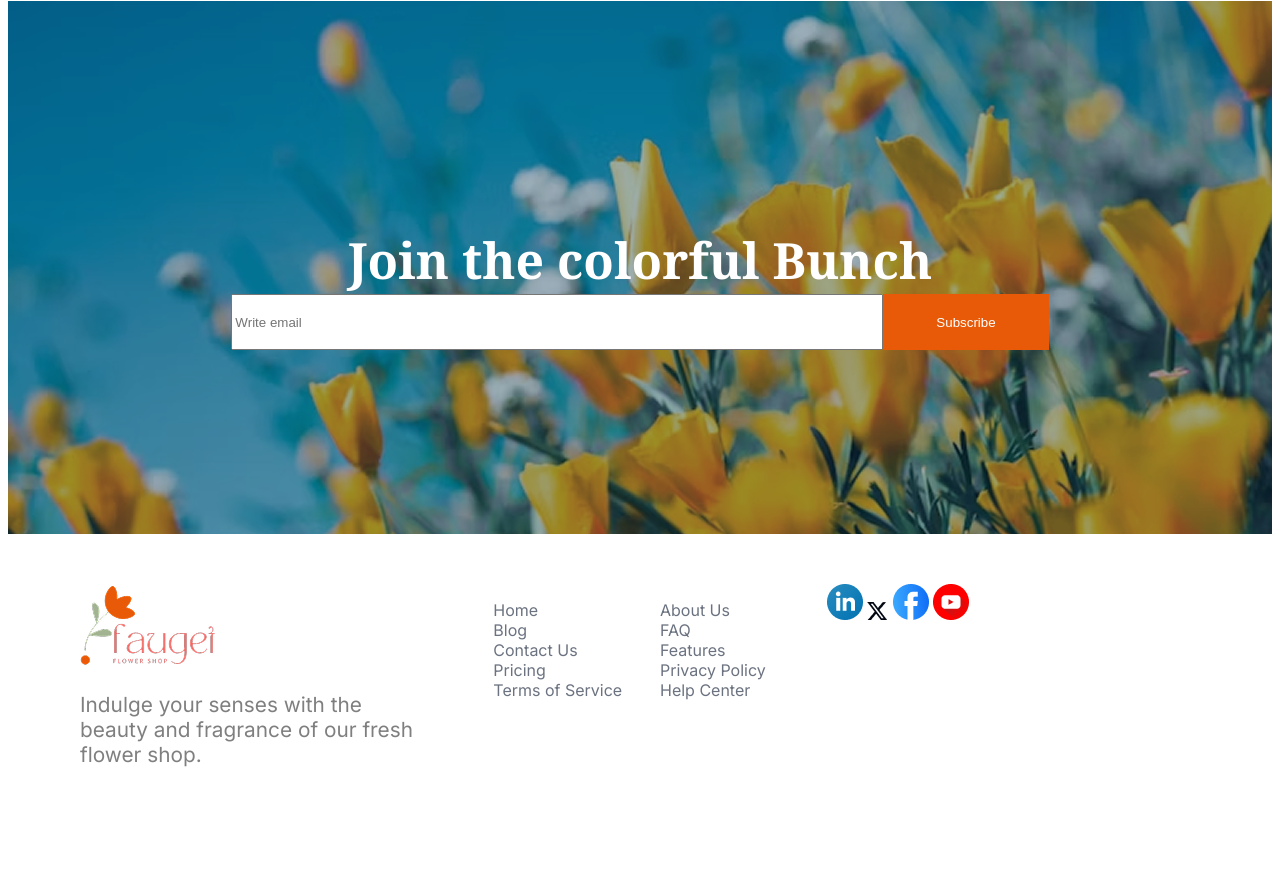
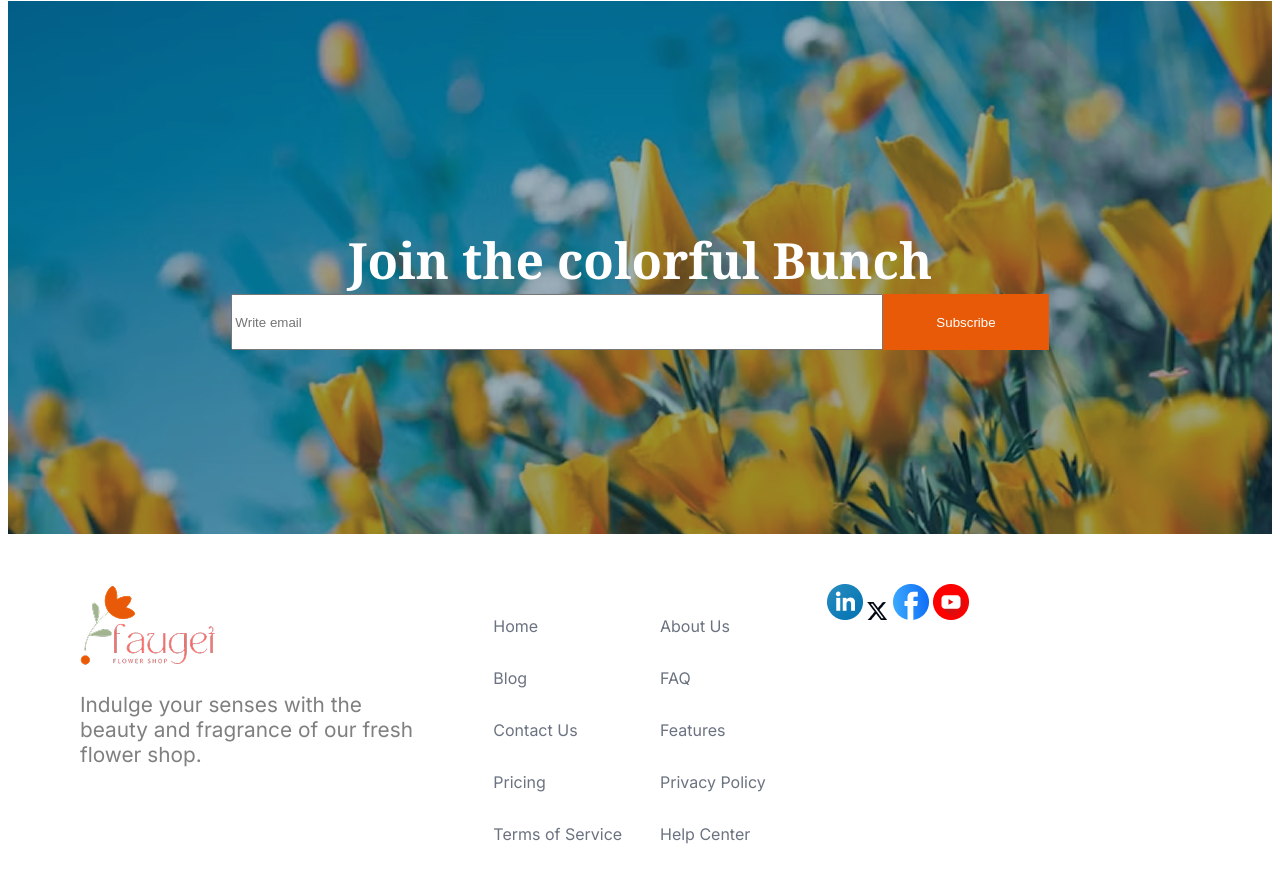
Before and after one commit to jobaydulcse/B12A02-Responsive-Flowers, a plain HTML site: page index.html in a window 1280 px wide. Shown: the part 3772-4654 px from the top of the page. Before the commit the page ends 4610 px from the top, so only its background shows below. Drawn offline with Linux system fonts and the light colour scheme.

Commit message:
footer section added

```diff
--- a/style.css
+++ b/style.css
@@ -253,6 +253,7 @@
 }
 .footer-links li{
     list-style: none;
+     margin: 16px 0;
 }
 .footer-links li a{
     color: #6B7280;
```
